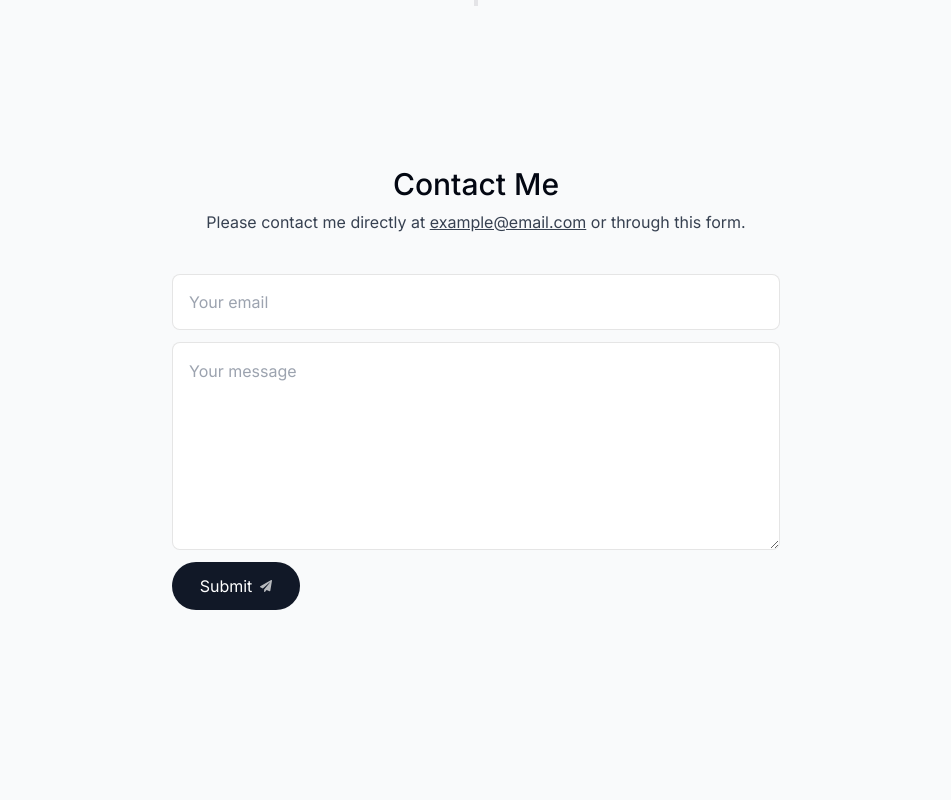
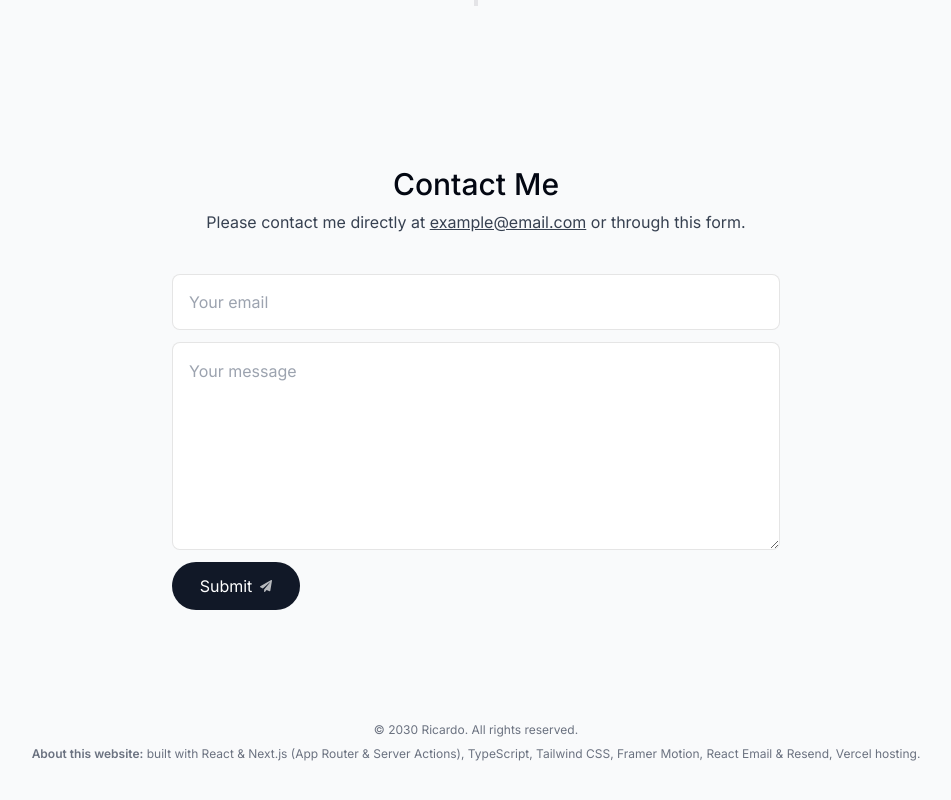
Before and after one commit to AndyFerrie/react-portfolio, a Next.js app: page / in a window 1280 px wide. Shown: the part 3738-4538 px from the top of the page, without its empty margins (164-1115 px from the left). Before the commit the page ends 4460 px from the top, so only its background shows below. Built offline with nearby package versions, Linux system fonts and the light colour scheme; no server answers.

Commit message:
Adds footer component

```diff
--- a/app/layout.tsx
+++ b/app/layout.tsx
@@ -4,6 +4,7 @@ import { Inter } from "next/font/google";
 import { Toaster } from "react-hot-toast";
 import ActiveSectionContextProvider from "@/context/active-section-context";
 import ThemeContextProvider from "@/context/theme-context";
+import Footer from "@/components/footer";
 
 const inter = Inter({ subsets: ["latin"] });
 
@@ -30,6 +31,7 @@ export default function RootLayout({
                         <Header />
                         {children}
                         <Toaster position="top-right" />
+                        <Footer />
                     </ActiveSectionContextProvider>
                 </ThemeContextProvider>
             </body>
--- /dev/null
+++ b/components/footer.tsx
@@ -0,0 +1,17 @@
+import React from "react";
+
+export default function Footer() {
+    return (
+        <footer className="mb-10 px-4 text-center text-gray-500">
+            <small className="mb-2 block text-xs">
+                &copy; 2030 Ricardo. All rights reserved.
+            </small>
+            <p className="text-xs">
+                <span className="font-semibold">About this website:</span> built
+                with React & Next.js (App Router & Server Actions), TypeScript,
+                Tailwind CSS, Framer Motion, React Email & Resend, Vercel
+                hosting.
+            </p>
+        </footer>
+    );
+}
```
